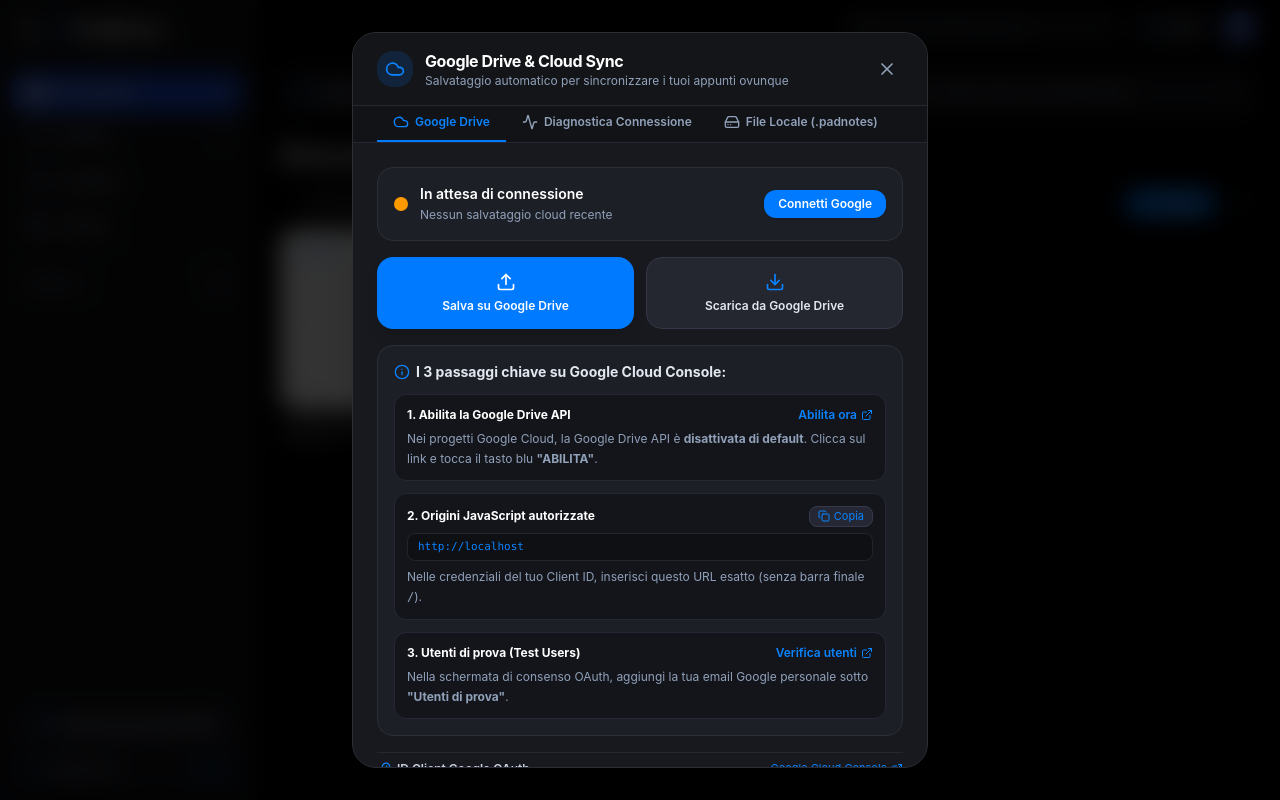
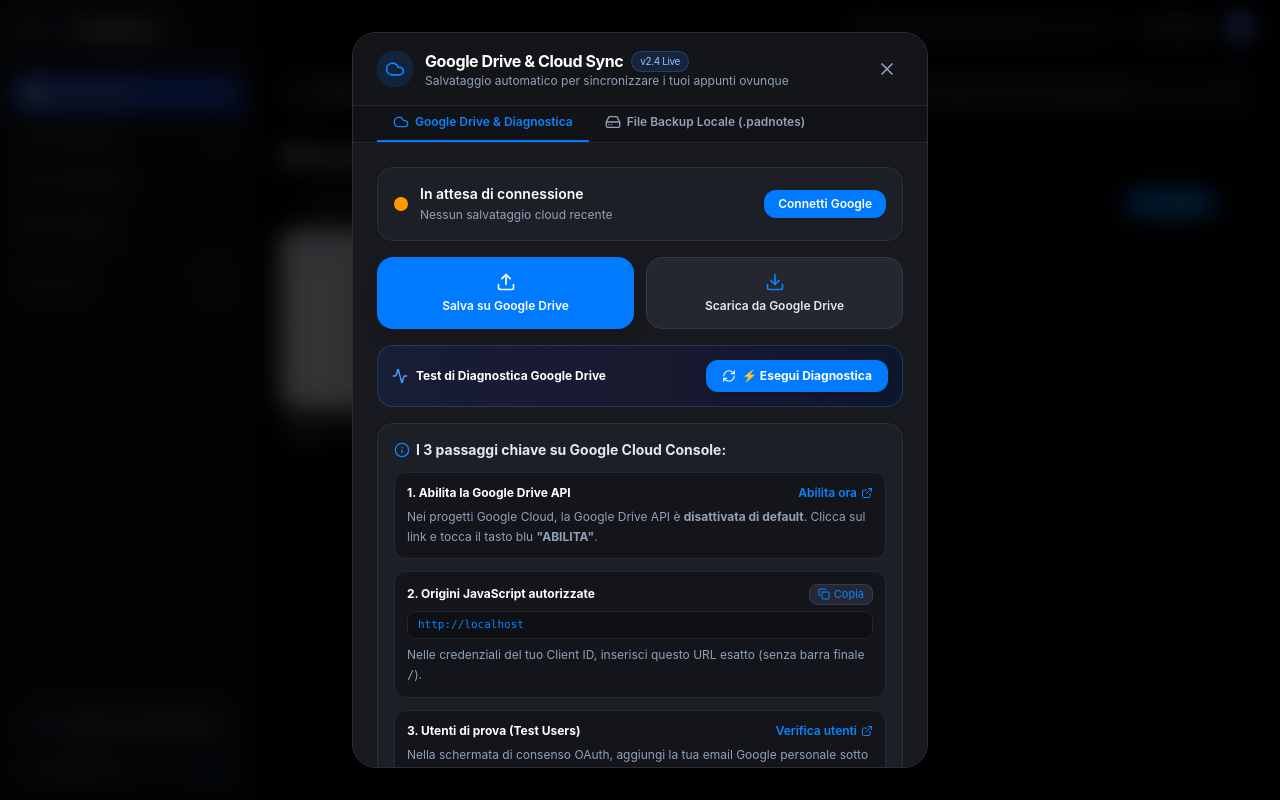
Before and after one commit to micheleciccone40-cell/MYNOTES, a React (Vite) app: page / in a window 1280 px wide. Both pictures are taken after a click on the element "Profilo & Cloud". Built offline with nearby package versions, Linux system fonts and the light colour scheme.

Commit message:
fix(pwa): fix iOS Safari 404 when installed as app and place diagnostic button directly on primary sync screen

```diff
--- a/index.html
+++ b/index.html
@@ -10,13 +10,22 @@
     <meta name="mobile-web-app-capable" content="yes" />
     <meta name="apple-mobile-web-app-status-bar-style" content="black-translucent" />
     <meta name="apple-mobile-web-app-title" content="PadNotes" />
+    <link rel="canonical" href="https://micheleciccone40-cell.github.io/MYNOTES/" />
     <link rel="apple-touch-icon" href="./apple-touch-icon.png" />
     <link rel="apple-touch-icon" sizes="180x180" href="./apple-touch-icon.png" />
+    <meta name="msapplication-starturl" content="/MYNOTES/" />
     <meta name="format-detection" content="telephone=no" />
     <meta name="theme-color" content="#000000" />
     <meta http-equiv="Cache-Control" content="no-cache, no-store, must-revalidate" />
     <meta http-equiv="Pragma" content="no-cache" />
     <meta http-equiv="Expires" content="0" />
+
+    <script>
+      // iOS Safari PWA / GitHub Pages normalization: ensure trailing slash
+      if (window.location.pathname === '/MYNOTES' || window.location.pathname === '/mynotes') {
+        window.location.replace('/MYNOTES/' + window.location.search + window.location.hash);
+      }
+    </script>
 
     <link rel="manifest" href="./manifest.json" />
     <title>PadNotes — Digital Notebook & PDF Studio</title>
--- a/src/components/SyncModal.tsx
+++ b/src/components/SyncModal.tsx
@@ -13,7 +13,8 @@ import {
   Info,
   Copy,
   Check,
-  Activity
+  Activity,
+  RotateCw
 } from 'lucide-react';
 import { syncService, DEFAULT_GOOGLE_CLIENT_ID, type DiagnosticResult } from '../services/googleDrive';
 import type { SyncStatus } from '../types';
@@ -37,7 +38,7 @@ export const SyncModal: React.FC<SyncModalProps> = ({
   });
   const [clientId, setClientId] = useState(DEFAULT_GOOGLE_CLIENT_ID);
   const [isSavingClientId, setIsSavingClientId] = useState(false);
-  const [activeTab, setActiveTab] = useState<'cloud' | 'diagnostic' | 'local'>('cloud');
+  const [activeTab, setActiveTab] = useState<'cloud' | 'local'>('cloud');
   const [actionSuccessMsg, setActionSuccessMsg] = useState<string | null>(null);
   const [copiedOrigin, setCopiedOrigin] = useState(false);
 
@@ -133,6 +134,14 @@ export const SyncModal: React.FC<SyncModalProps> = ({
     }
   };
 
+  const handleForceHardReload = async () => {
+    if ('caches' in window) {
+      const keys = await caches.keys();
+      for (const k of keys) await caches.delete(k);
+    }
+    window.location.href = window.location.origin + window.location.pathname + '?reload=' + Date.now();
+  };
+
   const handleExportLocal = async () => {
     await syncService.exportLocalBackup();
   };
@@ -160,7 +169,12 @@ export const SyncModal: React.FC<SyncModalProps> = ({
               <Cloud className="w-5 h-5" />
             </div>
             <div>
-              <h3 className="font-bold text-base tracking-tight text-white">Google Drive & Cloud Sync</h3>
+              <h3 className="font-bold text-base tracking-tight text-white flex items-center gap-2">
+                <span>Google Drive & Cloud Sync</span>
+                <span className="text-[10px] font-normal px-2 py-0.5 rounded-full bg-blue-500/15 text-blue-300 border border-blue-500/30">
+                  v2.4 Live
+                </span>
+              </h3>
               <p className="text-xs text-slate-400">Salvataggio automatico per sincronizzare i tuoi appunti ovunque</p>
             </div>
           </div>
@@ -184,21 +198,7 @@ export const SyncModal: React.FC<SyncModalProps> = ({
                 : 'border-transparent text-slate-400 hover:text-slate-200'
             }`}
           >
-            <Cloud className="w-4 h-4" /> Google Drive
-          </button>
-          <button
-            type="button"
-            onClick={() => {
-              setActiveTab('diagnostic');
-              if (!diagnostics) handleRunDiagnostic();
-            }}
-            className={`pb-2.5 px-4 text-xs font-semibold border-b-2 flex items-center gap-1.5 transition-all ${
-              activeTab === 'diagnostic'
-                ? 'border-[#007aff] text-[#0a84ff]'
-                : 'border-transparent text-slate-400 hover:text-slate-200'
-            }`}
-          >
-            <Activity className="w-4 h-4" /> Diagnostica Connessione
+            <Cloud className="w-4 h-4" /> Google Drive & Diagnostica
           </button>
           <button
             type="button"
@@ -209,7 +209,7 @@ export const SyncModal: React.FC<SyncModalProps> = ({
                 : 'border-transparent text-slate-400 hover:text-slate-200'
             }`}
           >
-            <HardDrive className="w-4 h-4" /> File Locale (.padnotes)
+            <HardDrive className="w-4 h-4" /> File Backup Locale (.padnotes)
           </button>
         </div>
 
@@ -288,7 +288,65 @@ export const SyncModal: React.FC<SyncModalProps> = ({
                 </button>
               </div>
 
-              {/* Crucial Setup Checklist (The 2 things needed in Google Cloud) */}
+              {/* PROMINENT DIAGNOSTIC BUTTON (Right on main screen!) */}
+              <div className="p-3.5 rounded-2xl bg-gradient-to-r from-blue-950/40 via-indigo-950/40 to-slate-900 border border-blue-500/30 flex flex-col gap-3">
+                <div className="flex items-center justify-between">
+                  <div className="flex items-center gap-2">
+                    <Activity className="w-4 h-4 text-blue-400" />
+                    <span className="font-bold text-white text-xs">Test di Diagnostica Google Drive</span>
+                  </div>
+                  <button
+                    type="button"
+                    onClick={handleRunDiagnostic}
+                    disabled={isRunningDiagnostic}
+                    className="px-4 py-2 bg-[#007aff] hover:bg-[#0062cc] active:scale-95 text-white font-bold text-xs rounded-xl shadow-md transition-all flex items-center gap-1.5 disabled:opacity-50"
+                  >
+                    <RefreshCw className={`w-3.5 h-3.5 ${isRunningDiagnostic ? 'animate-spin' : ''}`} />
+                    <span>{isRunningDiagnostic ? 'Verifica in corso...' : '⚡ Esegui Diagnostica'}</span>
+                  </button>
+                </div>
+
+                {/* Real-time Diagnostics Output */}
+                {diagnostics && (
+                  <div className="flex flex-col gap-2 pt-2 border-t border-white/10">
+                    {diagnostics.map((res, i) => (
+                      <div
+                        key={i}
+                        className={`p-3 rounded-xl border flex items-start gap-2.5 text-xs leading-relaxed ${
+                          res.status === 'success'
+                            ? 'bg-emerald-500/10 border-emerald-500/30 text-emerald-200'
+                            : 'bg-rose-500/10 border-rose-500/30 text-rose-200'
+                        }`}
+                      >
+                        {res.status === 'success' ? (
+                          <CheckCircle2 className="w-4 h-4 text-emerald-400 shrink-0 mt-0.5" />
+                        ) : (
+                          <AlertCircle className="w-4 h-4 text-rose-400 shrink-0 mt-0.5" />
+                        )}
+                        <div className="flex-1">
+                          <span className="font-bold block text-white">{res.step}</span>
+                          <span>{res.message}</span>
+                          {res.actionUrl && (
+                            <div className="mt-2">
+                              <a
+                                href={res.actionUrl}
+                                target="_blank"
+                                rel="noopener noreferrer"
+                                className="inline-flex items-center gap-1.5 px-3 py-1.5 bg-[#007aff] hover:bg-[#0062cc] text-white font-semibold rounded-lg shadow-sm"
+                              >
+                                <span>{res.actionText || 'Risolvi su Google Cloud'}</span>
+                                <ExternalLink className="w-3 h-3" />
+                              </a>
+                            </div>
+                          )}
+                        </div>
+                      </div>
+                    ))}
+                  </div>
+                )}
+              </div>
+
+              {/* Crucial Setup Checklist (The 3 things needed in Google Cloud) */}
               <div className="p-4 rounded-2xl bg-[#1d1f26] border border-[#2c2f3a] flex flex-col gap-3 text-xs">
                 <span className="font-bold text-slate-200 flex items-center gap-1.5 text-sm">
                   <Info className="w-4 h-4 text-[#0a84ff]" />
@@ -386,64 +444,20 @@ export const SyncModal: React.FC<SyncModalProps> = ({
                   </button>
                 </div>
               </div>
-            </div>
-          )}
 
-          {activeTab === 'diagnostic' && (
-            <div className="flex flex-col gap-4">
-              <div className="flex items-center justify-between">
-                <div>
-                  <h4 className="font-bold text-white text-sm">Diagnostica Connessione Google Drive</h4>
-                  <p className="text-xs text-slate-400">Verifica in tempo reale tutti i punti di integrazione con Google</p>
-                </div>
+              {/* Force Cache Reload Button */}
+              <div className="pt-2 border-t border-[#262730] flex items-center justify-between text-xs text-slate-500">
+                <span>Versione app aggiornata in tempo reale</span>
                 <button
                   type="button"
-                  onClick={handleRunDiagnostic}
-                  disabled={isRunningDiagnostic}
-                  className="px-4 py-2 bg-[#007aff] hover:bg-[#0062cc] text-white font-semibold text-xs rounded-xl flex items-center gap-2 transition-all disabled:opacity-50"
+                  onClick={handleForceHardReload}
+                  className="flex items-center gap-1 text-slate-400 hover:text-white px-2 py-1 rounded bg-[#20222a] border border-[#2d303e]"
+                  title="Svuota la cache e ricarica l'ultima versione dell'app"
                 >
-                  <RefreshCw className={`w-3.5 h-3.5 ${isRunningDiagnostic ? 'animate-spin' : ''}`} />
-                  <span>{isRunningDiagnostic ? 'Test in corso...' : 'Esegui Diagnostica'}</span>
+                  <RotateCw className="w-3 h-3" />
+                  <span>Svuota Cache & Ricarica</span>
                 </button>
               </div>
-
-              {diagnostics && (
-                <div className="flex flex-col gap-2.5">
-                  {diagnostics.map((res, i) => (
-                    <div
-                      key={i}
-                      className={`p-3.5 rounded-2xl border flex items-start gap-3 transition-all ${
-                        res.status === 'success'
-                          ? 'bg-emerald-500/10 border-emerald-500/30 text-emerald-200'
-                          : 'bg-rose-500/10 border-rose-500/30 text-rose-200'
-                      }`}
-                    >
-                      {res.status === 'success' ? (
-                        <CheckCircle2 className="w-5 h-5 text-emerald-400 shrink-0 mt-0.5" />
-                      ) : (
-                        <AlertCircle className="w-5 h-5 text-rose-400 shrink-0 mt-0.5" />
-                      )}
-                      <div className="flex-1 text-xs leading-relaxed">
-                        <span className="font-bold block text-white text-sm mb-0.5">{res.step}</span>
-                        <span>{res.message}</span>
-                        {res.actionUrl && (
-                          <div className="mt-2">
-                            <a
-                              href={res.actionUrl}
-                              target="_blank"
-                              rel="noopener noreferrer"
-                              className="inline-flex items-center gap-1.5 px-3 py-1.5 bg-[#007aff] hover:bg-[#0062cc] text-white font-semibold rounded-lg shadow-sm"
-                            >
-                              <span>{res.actionText || 'Risolvi su Google Cloud'}</span>
-                              <ExternalLink className="w-3 h-3" />
-                            </a>
-                          </div>
-                        )}
-                      </div>
-                    </div>
-                  ))}
-                </div>
-              )}
             </div>
           )}
 
```
Also changed, not shown: public/manifest.json.
